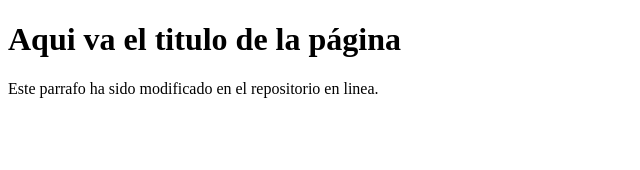
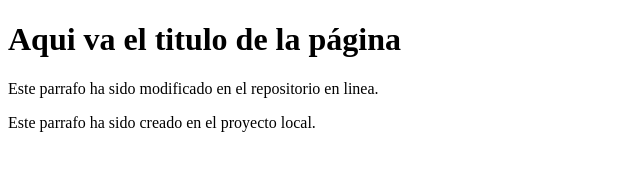
Before and after one commit to pbon7477/empresa_C, a plain HTML site: page index.html in a window 1280 px wide. Shown: the whole page, without its empty margins (0-640 px from the left). Drawn offline with Linux system fonts and the light colour scheme.

Commit message:
03.Cambio realizado a nivel local

```diff
--- a/index.html
+++ b/index.html
@@ -6,8 +6,10 @@
     <title>Empresa C</title>
 </head>
 <body>
-    <h1>Aqui va el titulo de la página</h1>
+    <h1>Aqui va el titulo de la página </h1>
     <p>Este parrafo ha sido modificado en el repositorio en linea.</p>
+    <p>Este parrafo ha sido creado en el proyecto local.</p>
+
 
 </body>
 </html>
```
